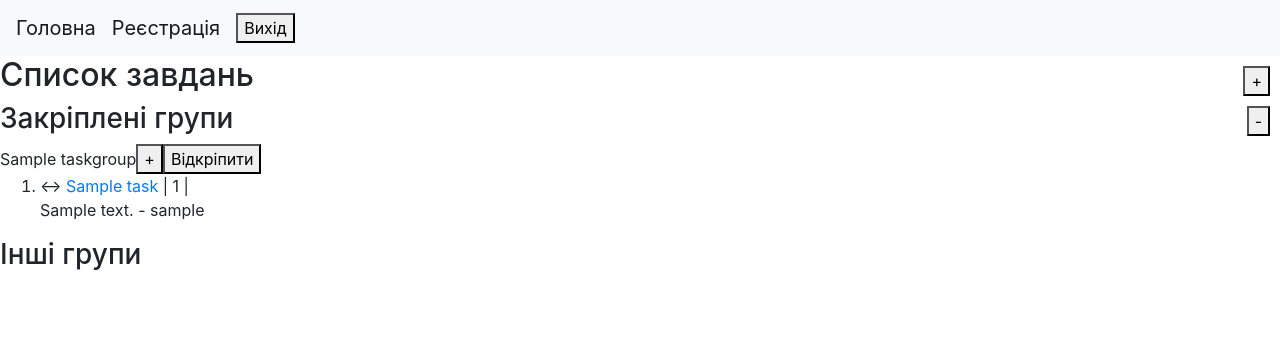
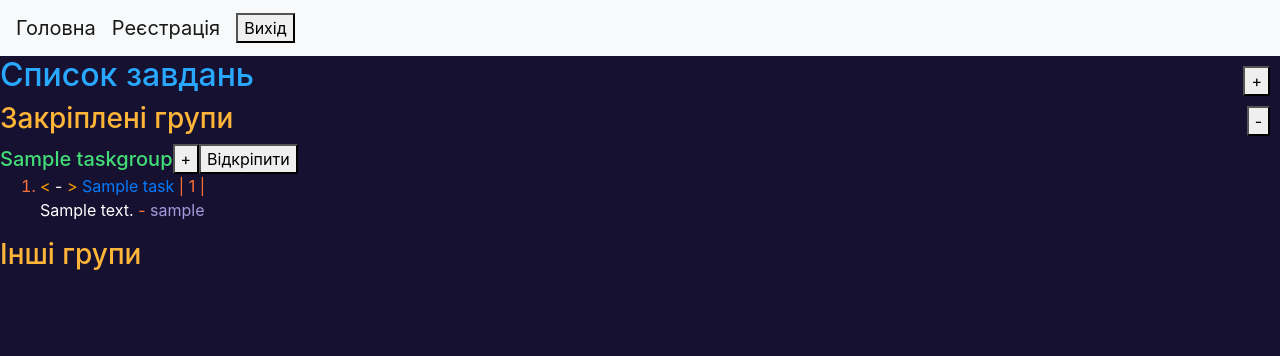
Before and after one commit to WanilkaGit/Task-tracker, a Django app: page / in a window 1280 px wide. Shown: the top 356 px of the page. Run offline with Django 5.2, Linux system fonts and the light colour scheme; tables that the repository leaves empty hold one stand-in row (values such as "Sample post"); some libraries are stand-ins or nearby versions.

Commit message:
HW 15.11.2024

```diff
--- /dev/null
+++ b/static/css/style.css
@@ -0,0 +1,51 @@
+body {
+    background-color: rgb(23, 17, 49);
+}
+
+h2 {
+    color: rgb(40, 169, 255);
+}
+
+h3 {
+    color: rgb(255, 182, 56);
+}
+
+h5 {
+    color: rgb(66, 221, 118);
+}
+
+li {
+    color: rgb(255, 113, 53);
+}
+
+h6.no_tasks {
+    color: rgb(255, 113, 53);
+}
+
+span.angles {
+    color: rgb(255, 162, 0);
+}
+
+span.author {
+    color: rgb(166, 153, 219);
+}
+
+span.describe {
+    color: white;
+}
+
+span.done {
+    color: lime;
+}
+
+span.todo {
+    color: white;
+}
+
+span.progress {
+    color: white;
+}
+
+span.expired {
+    color: red;
+}
--- a/task_traking/settings.py
+++ b/task_traking/settings.py
@@ -118,6 +118,10 @@ USE_TZ = True
 # https://docs.djangoproject.com/en/5.0/howto/static-files/
 
 STATIC_URL = 'static/'
+STATIC_ROOT = BASE_DIR / "staticfiles"
+STATICFILES_DIRS = [
+    BASE_DIR / "static",
+]
 
 # Default primary key field type
 # https://docs.djangoproject.com/en/5.0/ref/settings/#default-auto-field
--- a/templates/base.html
+++ b/templates/base.html
@@ -5,6 +5,8 @@
     <meta name="viewport" content="width=device-width, initial-scale=1.0">
     <title>Система управління завданнями</title>
     <link rel="stylesheet" href="https://stackpath.bootstrapcdn.com/bootstrap/4.5.2/css/bootstrap.min.css">
+    {% load static %}
+    <link rel="stylesheet" href="{% static 'css/style.css' %}">
 </head>
 <body>
     <nav class="navbar navbar-expand-lg navbar-light bg-light">
--- a/templates/tasks/task_list.html
+++ b/templates/tasks/task_list.html
@@ -46,7 +46,7 @@
         {% if group.is_pinned %}
             <div>
                 <div style="display: flex; align-items: center;">
-                    <p style="margin: 0;">{{ group.title }}</p>
+                    <h5 style="margin: 0;">{{ group.title }}</h5>
                     <button onclick="toggleTaskForm({{ group.id }})">+</button>
                     <!-- Кнопка для закріплення/відкріплення -->
                     <form method="post" action="{% url 'tasks:toggle-pin-group' group.id %}">
@@ -75,14 +75,22 @@
                     {% for task in group.tasks.all %}
                         <li>
                             <div>
-                                <span>&lt;{{ task.status }}&gt;</span>
+                                <span class="{% if task.status == '+' %}done
+                                            {% elif task.status == '-' %}todo
+                                            {% elif task.status == '=' %}progress
+                                            {% elif task.status == '!' %}expired
+                                            {% endif %}">
+                                    <span class="angles">&lt;</span>
+                                    {{ task.status }}
+                                    <span class="angles">&gt;</span>
+                                </span>
                                 <a href="{% url 'tasks:task-detail' task.pk %}">{{ task.title }}</a>
                                 <span>| {{ task.priority }} |</span>
                             </div>
-                            {{ task.description }} - {{ task.creator }}
+                            <span class="describe">{{ task.description }}</span> - <span class="author">{{ task.creator }}</span>
                         </li>
                     {% empty %}
-                        <li>Завдань не знайдено.</li>
+                        <h6 class="no_tasks">Завдань не знайдено.</h6>
                     {% endfor %}
                 </ol>
             </div>
```
